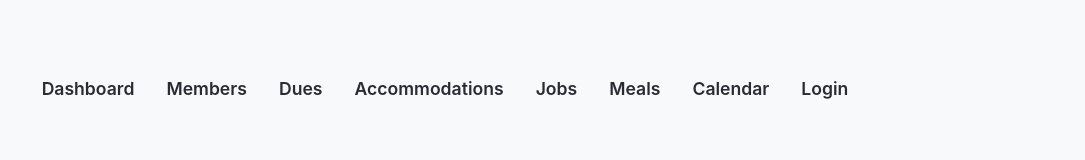
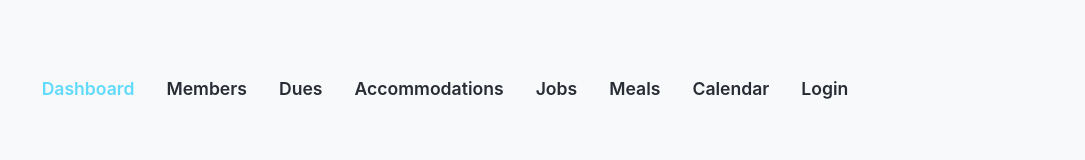
Before and after one commit to Workflow-Manager-admin/hme-campcoordinator-991-e8e6c828, a React (Create React App) app in the folder camp_frontend/: page /dashboard in a window 1280 px wide. Shown: the part 315-475 px from the top of the page, without its empty margins (195-1280 px from the left). Built offline with nearby package versions, Linux system fonts and the light colour scheme; the HTML template or start-up script is replaced by a standard one.

Commit message:
CheckPoint - cg32ef48b3

```diff
--- a/camp_frontend/src/App.js
+++ b/camp_frontend/src/App.js
@@ -33,16 +33,50 @@ function App() {
     // Render login/logout/account links based on auth state
     const { isAuthenticated } = useAuth();
     const location = useLocation();
+
+    // Helper for active nav detection
+    const isActive = (path) =>
+      location.pathname === path ||
+      (path !== "/" && location.pathname.startsWith(path));
+
     return (
       <nav className="navbar">
         <ul>
-          <li><Link to="/dashboard">Dashboard</Link></li>
-          <li><Link to="/members">Members</Link></li>
-          <li><Link to="/dues">Dues</Link></li>
-          <li><Link to="/accommodations">Accommodations</Link></li>
-          <li><Link to="/jobs">Jobs</Link></li>
-          <li><Link to="/meals">Meals</Link></li>
-          <li><Link to="/calendar">Calendar</Link></li>
+          <li>
+            <Link className={isActive("/dashboard") ? "active" : ""} to="/dashboard">
+              Dashboard
+            </Link>
+          </li>
+          <li>
+            <Link className={isActive("/members") ? "active" : ""} to="/members">
+              Members
+            </Link>
+          </li>
+          <li>
+            <Link className={isActive("/dues") ? "active" : ""} to="/dues">
+              Dues
+            </Link>
+          </li>
+          <li>
+            <Link className={isActive("/accommodations") ? "active" : ""} to="/accommodations">
+              Accommodations
+            </Link>
+          </li>
+          <li>
+            <Link className={isActive("/jobs") ? "active" : ""} to="/jobs">
+              Jobs
+            </Link>
+          </li>
+          <li>
+            <Link className={isActive("/meals") ? "active" : ""} to="/meals">
+              Meals
+            </Link>
+          </li>
+          <li>
+            <Link className={isActive("/calendar") ? "active" : ""} to="/calendar">
+              Calendar
+            </Link>
+          </li>
           <li>
             <Link className={location.pathname.startsWith('/account') ? "active" : ""} to="/account">
               {isAuthenticated ? "Account" : "Login"}
```
